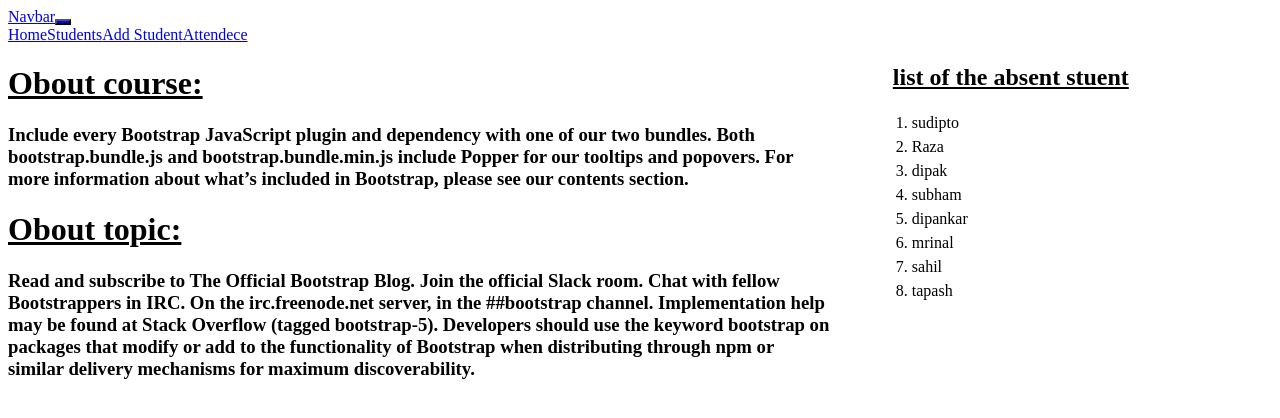
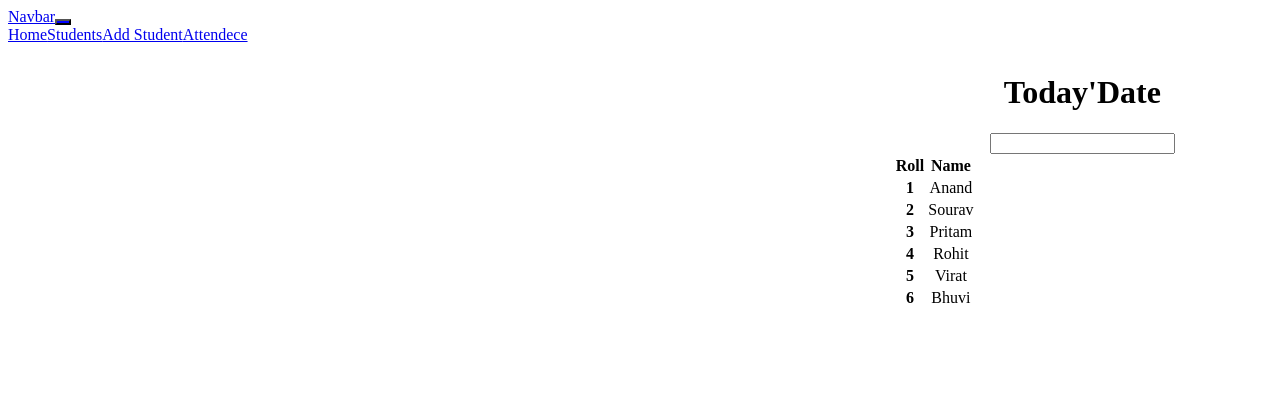
Before and after one commit to dipak125/class_attendence, a React (Create React App) app: page / in a window 1280 px wide. Shown: the top 418 px of the page. Built offline with nearby package versions, Linux system fonts and the light colour scheme; the HTML template or start-up script is replaced by a standard one.

Commit message:
Create TodaysDate And Defaults Table

```diff
--- a/package.json
+++ b/package.json
@@ -6,7 +6,9 @@
     "@testing-library/jest-dom": "^5.11.10",
     "@testing-library/react": "^11.2.6",
     "@testing-library/user-event": "^12.8.3",
+    "node": "^15.14.0",
     "react": "^17.0.2",
+    "react-datepicker": "^3.8.0",
     "react-dom": "^17.0.2",
     "react-router-dom": "^5.2.0",
     "react-scripts": "4.0.3",
--- a/src/App.css
+++ b/src/App.css
@@ -1,7 +1,14 @@
 .App {
   text-align: center;
+  margin-left: 70%;
 }
+h1{
+  margin-top:8%;
 
+}
+table{
+  margin-right: 10%;
+}
 .App-logo {
   height: 40vmin;
   pointer-events: none;
--- a/src/Home.jsx
+++ b/src/Home.jsx
@@ -1,56 +1,64 @@
-import React from "react";
+import React,{useState} from 'react'
+import DatePicker from  'react-datepicker'
+import  './App.css';
+import 'react-datepicker/dist/react-datepicker.css'
+
+function Home(){
+  const [selectedDate, setSelectedDate] = useState(null)
+  return (
+    <div className="App">
+      <h1>Today'Date</h1>
+      <DatePicker
+      placeholder="Enter date"
+      selected={selectedDate}
+       onChange={date => setSelectedDate(date)}
+       dateFormat='dd/MM/yyyy'
+       isClearable />
+       <div>
+       <table className="table table-hover table-dark">
+  <thead>
+    <tr>
+      <th scope="col">Roll</th>
+      <th scope="col">Name</th>
+
+    </tr>
+  </thead>
+  <tbody>
+    <tr>
+      <th scope="row">1</th>
+      <td>Anand</td>
+
+    </tr>
+    <tr>
+      <th scope="row">2</th>
+       <td>Sourav</td>
+
+    </tr>
+    <tr>
+      <th scope="row">3</th>
+      <td>Pritam</td>
+    </tr>
+    <tr>
+      <th scope="row">4</th>
+      <td>Rohit</td>
+
+    </tr>
+    <tr>
+      <th scope="row">5</th>
+       <td>Virat</td>
+
+    </tr>
+    <tr>
+      <th scope="row">6</th>
+      <td>Bhuvi</td>
 
 
-const Home=(props)=>{
-  const{students,present}=props;
-  const s=[];
-  let j=0;
-  for(let i=0;i<students.length;i++)
-  {
-    for( j=0;j<present.length;j++)
-    {
-        if(present[j]==students[i])
-          break;
-    }
-    if(j==present.length)
-        s.push(students[i])
-  }
-    return(
+    </tr>
+  </tbody>
+</table>
+      </div>
+    </div>
 
-           <div>
-             <div class="left">
-                  <div>
-                      <div class="top">
-                          <u><h1>Obout course:</h1></u>
-                            <h3>Include every Bootstrap JavaScript plugin and dependency with one of our two bundles. Both bootstrap.bundle.js and bootstrap.bundle.min.js include Popper for
-                              our tooltips and popovers. For more information about what’s included in Bootstrap, please see our contents section.</h3>
-                      </div>
-                      <div class="bottom">
-                          <u><h1>Obout topic:</h1></u>
-                          <h3>Read and subscribe to The Official Bootstrap Blog.
-                              Join the official Slack room.
-                              Chat with fellow Bootstrappers in IRC. On the irc.freenode.net server, in the ##bootstrap channel.
-                              Implementation help may be found at Stack Overflow (tagged bootstrap-5).
-                              Developers should use the keyword bootstrap on packages that modify or add to the
-                              functionality of Bootstrap when distributing through npm or similar delivery mechanisms for maximum discoverability.</h3>
-                      </div>
-                  </div>
-             </div>
-             <div class="right">
-                  <u><h2>list of the absent stuent</h2></u>
-                  {s.map(s1=>
-                     <table>
-                          <tr>
-                             <td>{s1.roll}.</td>
-                             <td>{s1.name}</td>
-                          </tr>
-
-                     </table>
-                    )}
-
-             </div>
-           </div>
-
-    )
+  )
 }
 export default Home;
```
Also changed, not shown: src/index.js (+5 -3 lines), 1 other file (tests, documents, lock files or other folders).
